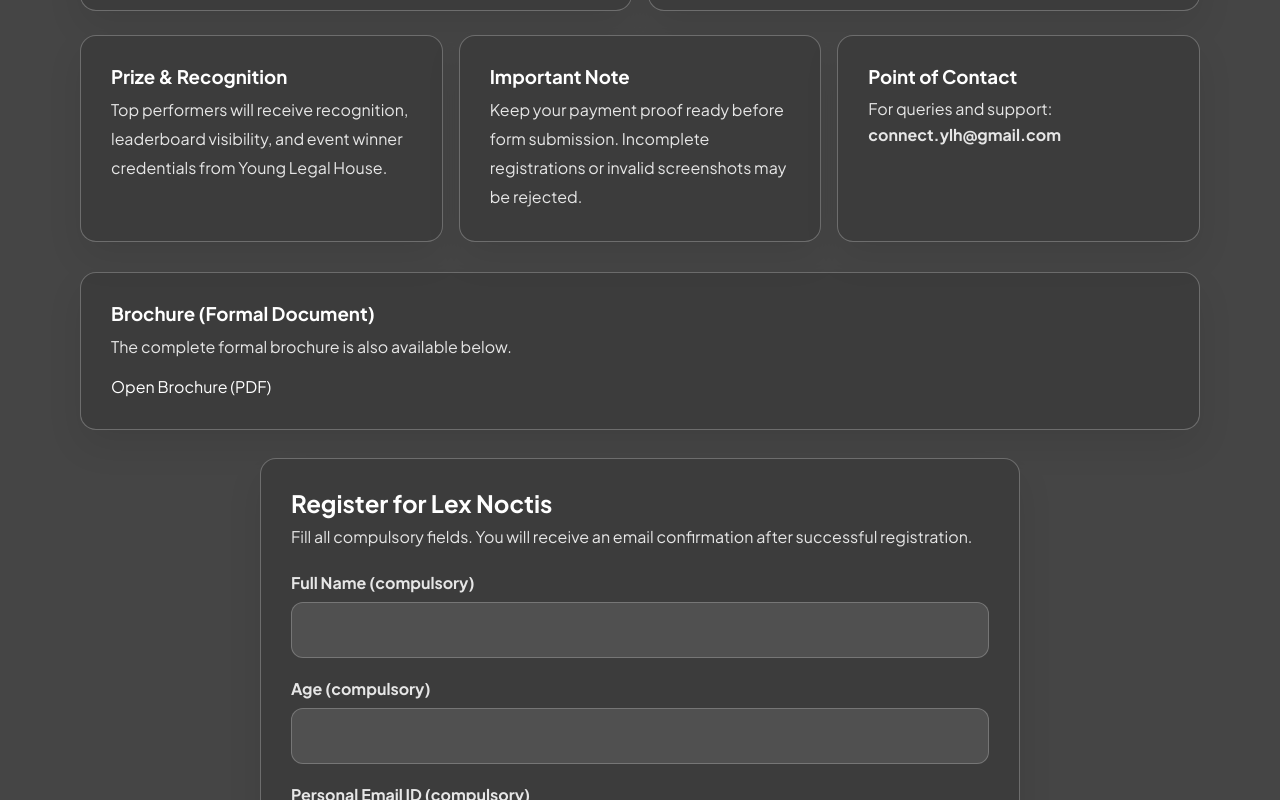
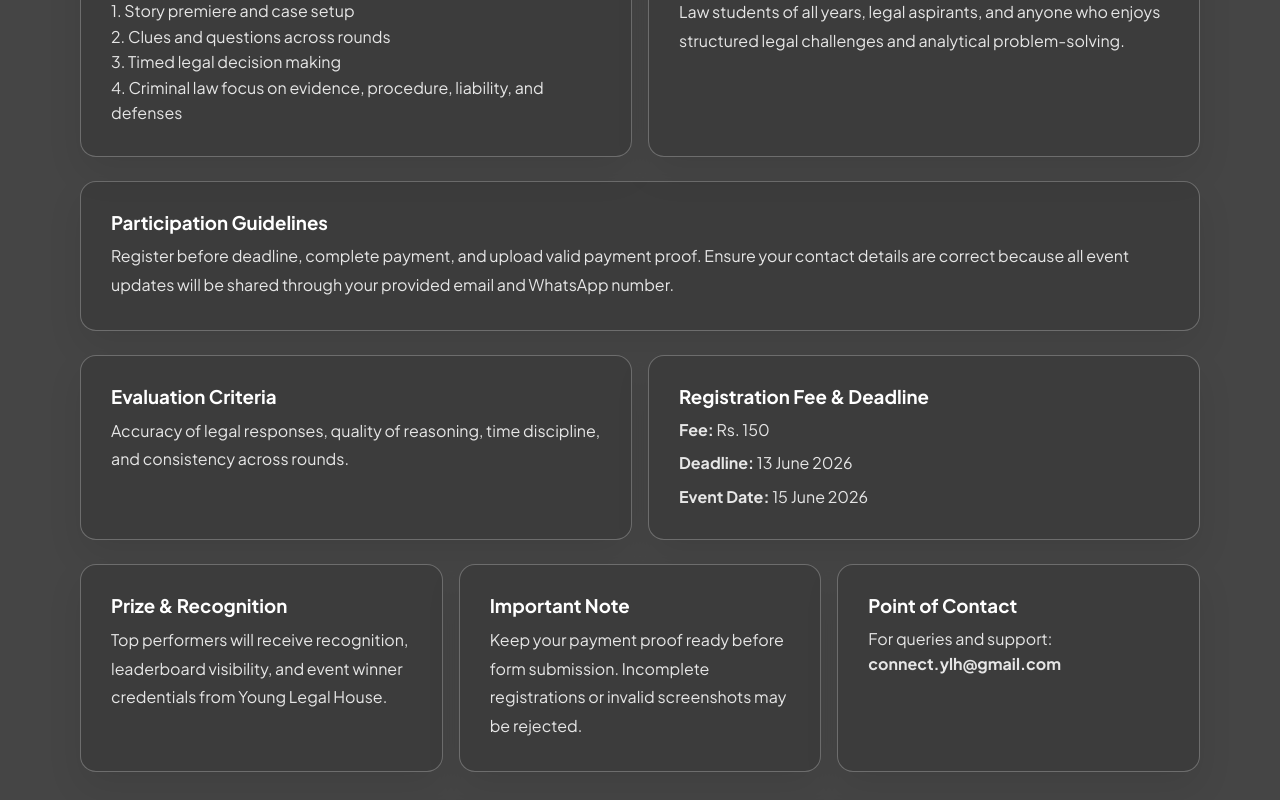
Before and after one commit to TejTalin/young-legal-house, a Next.js app: page /events in a window 1280 px wide. Shown: the part 1722-2522 px from the top of the page. Built offline with nearby package versions, Linux system fonts and the light colour scheme.

Commit message:
Add files via upload

```diff
--- a/app/events/page.jsx
+++ b/app/events/page.jsx
@@ -3,6 +3,7 @@
 import { useState } from 'react';
 import { useRouter } from 'next/navigation';
 import NetworkBackground from '@/components/NetworkBackground';
+import EventBrochureTile from '@/components/EventBrochureTile';
 
 const YEAR_OPTIONS = ['1st Year', '2nd Year', '3rd Year', '4th Year', '5th Year', 'LLM', 'Other'];
 
@@ -54,6 +55,8 @@ export default function EventsPage() {
     <>
       <NetworkBackground />
       <main className="page-spacing container" style={{ paddingTop: '24px' }}>
+        <EventBrochureTile />
+
         <h1 className="section-title">Lex Noctis - Legal Trivia</h1>
         <p className="form-subtitle" style={{ textAlign: 'center', marginBottom: '26px' }}>
           A cinematic, story-driven criminal law trivia where each clue unfolds a case and every round tests your legal acumen.
@@ -163,16 +166,6 @@ export default function EventsPage() {
               For queries and support: <strong>connect.ylh@gmail.com</strong>
             </p>
           </div>
-        </div>
-
-        <div className="glass-card" style={{ marginBottom: '28px' }}>
-          <h3 style={{ marginBottom: '8px' }}>Brochure (Formal Document)</h3>
-          <p style={{ color: 'var(--grey-text)', marginBottom: '14px' }}>
-            The complete formal brochure is also available below.
-          </p>
-          <a href="/lex-noctis-brochure.pdf" target="_blank" rel="noopener noreferrer" className="glass-pill" style={{ display: 'inline-block', textDecoration: 'none' }}>
-            Open Brochure (PDF)
-          </a>
         </div>
 
         <div className="glass-card" style={{ maxWidth: '760px', margin: '0 auto', width: '100%' }}>
```
